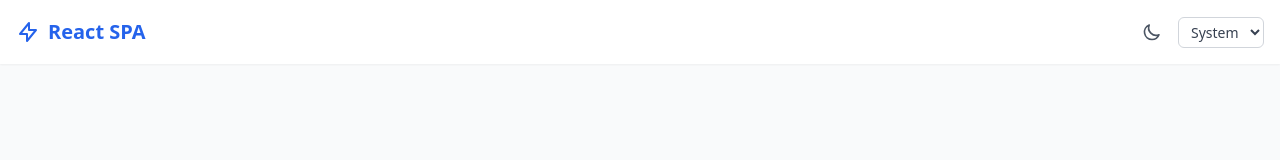
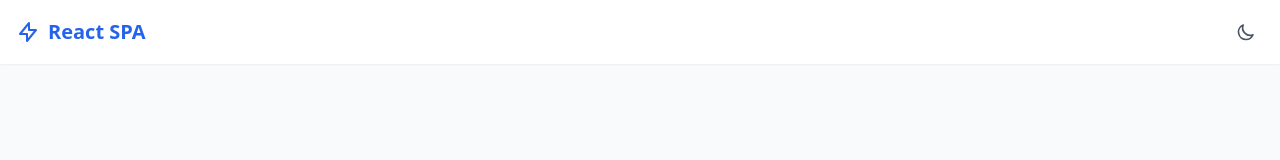
Before and after one commit to hihurmuz/san-case-study, a React (Vite) app: page /404 in a window 1280 px wide. Shown: the top 160 px of the page. Built offline with nearby package versions, Linux system fonts and the light colour scheme; the HTML template or start-up script is replaced by a standard one.

Commit message:
Remove theme selection dropdown from ThemeToggle
Simplifies the ThemeToggle component by removing the dropdown for manual theme selection. Only the toggle button remains, relying on resolvedTheme and toggleTheme from the ThemeProvider.

```diff
--- a/src/components/ThemeToggle.tsx
+++ b/src/components/ThemeToggle.tsx
@@ -2,7 +2,7 @@ import React from "react";
 import { useTheme } from "@/providers/ThemeProvider";
 
 const ThemeToggle: React.FC = () => {
-  const { theme, resolvedTheme, setTheme, toggleTheme } = useTheme();
+  const { resolvedTheme, toggleTheme } = useTheme();
 
   return (
     <div className="flex items-center space-x-2">
@@ -46,21 +46,6 @@ const ThemeToggle: React.FC = () => {
           </svg>
         )}
       </button>
-
-      {/* Dropdown for theme selection */}
-      <div className="relative">
-        <select
-          value={theme}
-          onChange={(e) =>
-            setTheme(e.target.value as "light" | "dark" | "system")
-          }
-          className="text-sm bg-white dark:bg-gray-800 border border-gray-300 dark:border-gray-600 rounded-md px-2 py-1 text-gray-700 dark:text-gray-300 focus:outline-none focus:ring-2 focus:ring-blue-500"
-        >
-          <option value="light">Light</option>
-          <option value="dark">Dark</option>
-          <option value="system">System</option>
-        </select>
-      </div>
     </div>
   );
 };
```
